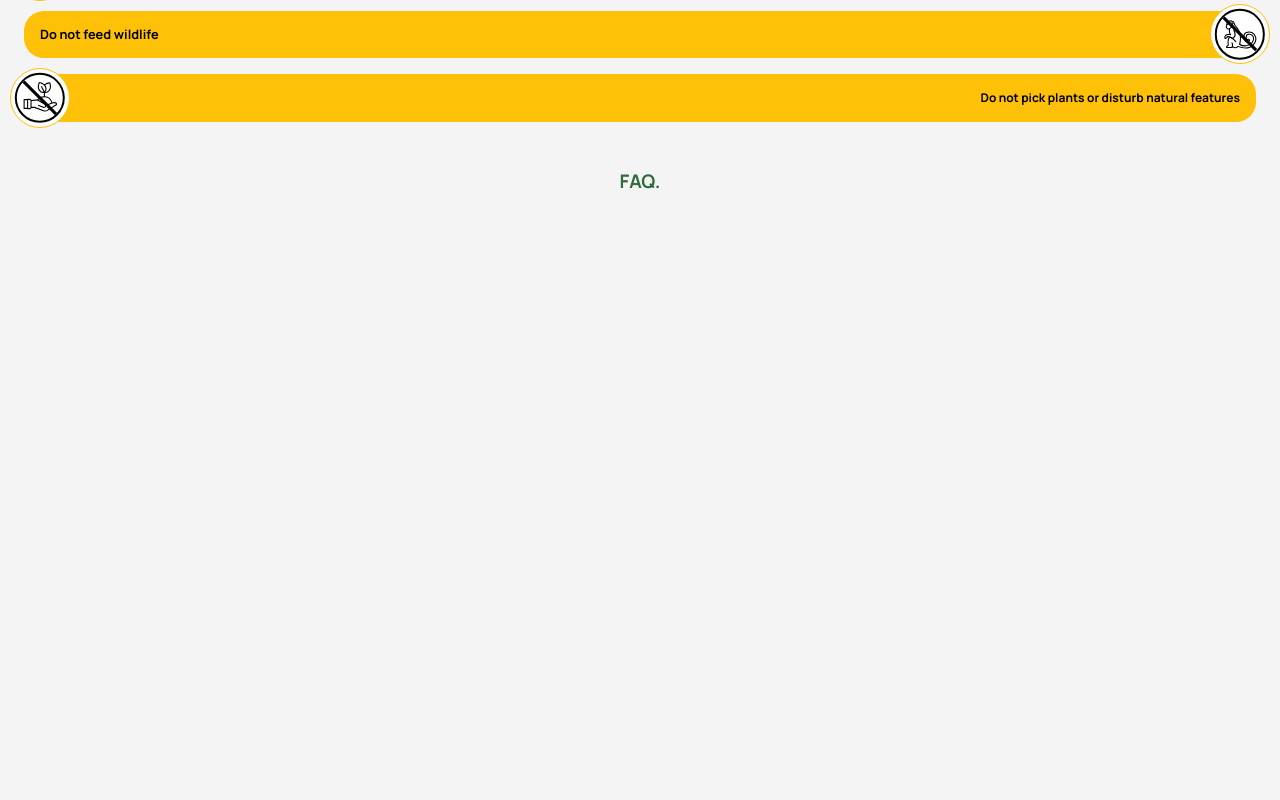
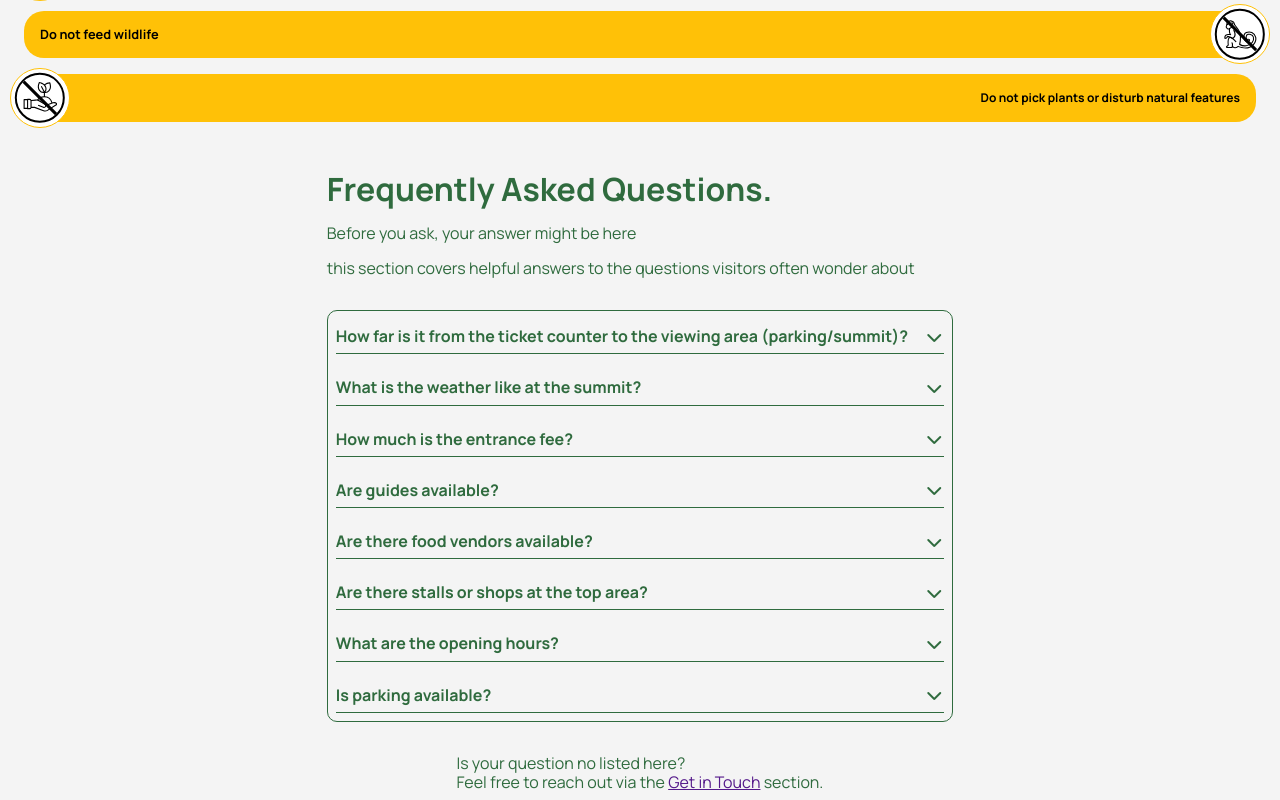
Before and after one commit to Delfiald/kelimutu-public-info, a React (Vite) app: page / in a window 1280 px wide. Shown: the part 4321-5121 px from the top of the page. Before the commit the page ends 4521 px from the top, so only its background shows below. Built offline with nearby package versions, Linux system fonts and the light colour scheme.

Commit message:
Add FAQ section
- Create FAQ section with 7 question-and-answer items
- Add basic structure and styling
- Integrate toggle functionality for expanding answers

```diff
--- a/src/components/FeesPayment/Fees.jsx
+++ b/src/components/FeesPayment/Fees.jsx
@@ -226,7 +226,7 @@ export function RegulationModal({ url, toggleModal }) {
 function FeesSection({ toggleModal }) {
  return (
   <>
-   <div className={styles.header}>
+   <div id="ticket-section" className={styles.header}>
     <h2>Fees.</h2>
     <div className={styles.regulation}>
      <div className={styles["regulation-name"]} onClick={toggleModal}>
--- a/src/components/VisitorGuide/Faq.jsx
+++ b/src/components/VisitorGuide/Faq.jsx
@@ -1,11 +1,128 @@
+import { useState } from "react";
 import styles from "./visitorGuide.module.css";
+import PropTypes from "prop-types";
+
+const faq = [
+ {
+  question:
+   "How far is it from the ticket counter to the viewing area (parking/summit)?",
+  answer:
+   "It’s approximately 3 km from the ticket counter to the parking area, and then around 15–20 minutes on foot from the parking area to the summit.",
+ },
+ {
+  question: "What is the weather like at the summit?",
+  answer:
+   "The summit weather is unpredictable and can change rapidly. Fog and sudden visibility changes are common.",
+ },
+ {
+  question: "How much is the entrance fee?",
+  answer_before:
+   "Entrance fees vary based on visitor category (domestic, international, working days/holidays). For full details, tap ",
+  answer_link: "here",
+  answer_after: " to view the ticket price section.",
+  scrollTarget: "ticket-section",
+ },
+ {
+  question: "Are guides available?",
+  answer:
+   "No official guides are available, but the route is simple and easy to follow.",
+ },
+ {
+  question: "Are there food vendors available?",
+  answer:
+   "Yes. Food vendors are available near the upper parking area, offering snacks, meals, and drinks.",
+ },
+ {
+  question: "Are there stalls or shops at the top area?",
+  answer:
+   "There are small stalls near the parking area selling snacks, drinks, and souvenirs.",
+ },
+ {
+  question: "What are the opening hours?",
+  answer:
+   "Opening hours generally start in the early morning until late afternoon from 5:00 AM to 4:00 PM",
+ },
+ {
+  question: "Is parking available?",
+  answer:
+   "Yes, parking is available and located before the summit area. Visitors must continue on foot from the parking area to reach the top.",
+ },
+];
+
+function FaqContainer({ isOpen, toggleOpen }) {
+ return (
+  <div className={styles["faq-container"]}>
+   {faq.map((item, index) => (
+    <div key={index} className={styles["faq-wrapper"]}>
+     <div
+      className={styles["question-wrapper"]}
+      onClick={() => toggleOpen(index)}
+     >
+      <div className={styles.question}>{item.question}</div>
+      {isOpen === index ? (
+       <i className="fas fa-chevron-up"></i>
+      ) : (
+       <i className="fas fa-chevron-down"></i>
+      )}
+     </div>
+     {isOpen === index && (
+      <div className={styles["answer-wrapper"]}>
+       {item.answer ? (
+        item.answer
+       ) : (
+        <>
+         {item.answer_before}
+         <span
+          className="faq-link"
+          onClick={() =>
+           document
+            .getElementById(item.scrollTarget)
+            ?.scrollIntoView({ behavior: "smooth" })
+          }
+         >
+          {item.answer_link}
+         </span>
+         {item.answer_after}
+        </>
+       )}
+      </div>
+     )}
+    </div>
+   ))}
+  </div>
+ );
+}
 
 function Faq() {
+ const [isOpen, setIsOpen] = useState(null);
+
+ const toggleOpen = (index) => {
+  setIsOpen((prev) => (prev === index ? null : index));
+ };
  return (
   <section className={styles.faq}>
-   <h1>FAQ.</h1>
+   <div className={styles.header}>
+    <h2>Frequently Asked Questions.</h2>
+    <div>Before you ask, your answer might be here</div>
+    <div>
+     this section covers helpful answers to the questions visitors often wonder
+     about
+    </div>
+   </div>
+   <FaqContainer isOpen={isOpen} toggleOpen={toggleOpen} />
+   <div className={styles.bottom}>
+    <p>Is your question no listed here?</p>
+    <p>
+     Feel free to reach out via the <a href="">Get in Touch</a> section.
+    </p>
+   </div>
   </section>
  );
 }
 
 export default Faq;
+
+FaqContainer.propTypes = {
+ isOpen: PropTypes.number,
+ toggleOpen: PropTypes.func,
+};
--- a/src/components/VisitorGuide/visitorGuide.module.css
+++ b/src/components/VisitorGuide/visitorGuide.module.css
@@ -308,3 +308,56 @@
 .donts-section .donts-container .icon-wrapper {
  border: 1px solid var(--warning-color);
 }
+
+/* Faq */
+.faq {
+ display: flex;
+ align-items: center;
+ justify-content: center;
+ flex-direction: column;
+ gap: 2rem;
+}
+
+.faq .header {
+ align-items: start;
+ text-align: left;
+}
+
+.faq .faq-container {
+ display: flex;
+ align-items: stretch;
+ justify-content: center;
+ flex-direction: column;
+ gap: 1rem;
+ border: 1px solid var(--primary-color);
+ padding: 0.5rem;
+ border-radius: 10px;
+}
+
+.faq .faq-container .faq-wrapper {
+ display: flex;
+ align-items: stretch;
+ justify-content: center;
+ flex-direction: column;
+ gap: 1rem;
+ position: relative;
+ padding: 0.5rem 0;
+}
+
+.faq .faq-container .faq-wrapper::before {
+ content: "";
+ position: absolute;
+ bottom: 0;
+ left: 0;
+ width: 100%;
+ height: 1px;
+ background: var(--primary-color);
+}
+
+.faq .faq-container .faq-wrapper .question-wrapper {
+ display: flex;
+ align-items: center;
+ justify-content: space-between;
+ font-weight: 700;
+ gap: 1rem;
+}
```
